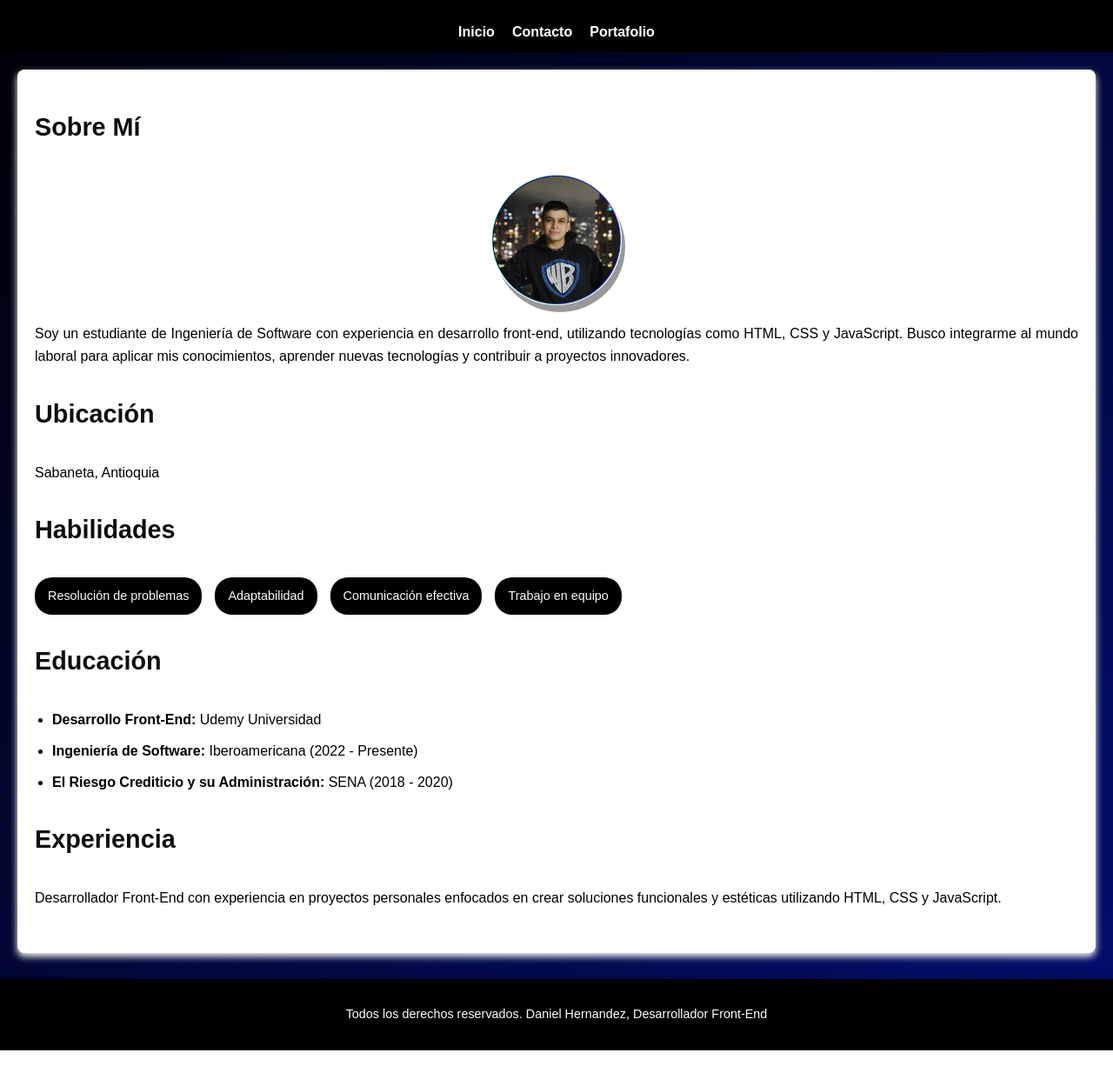
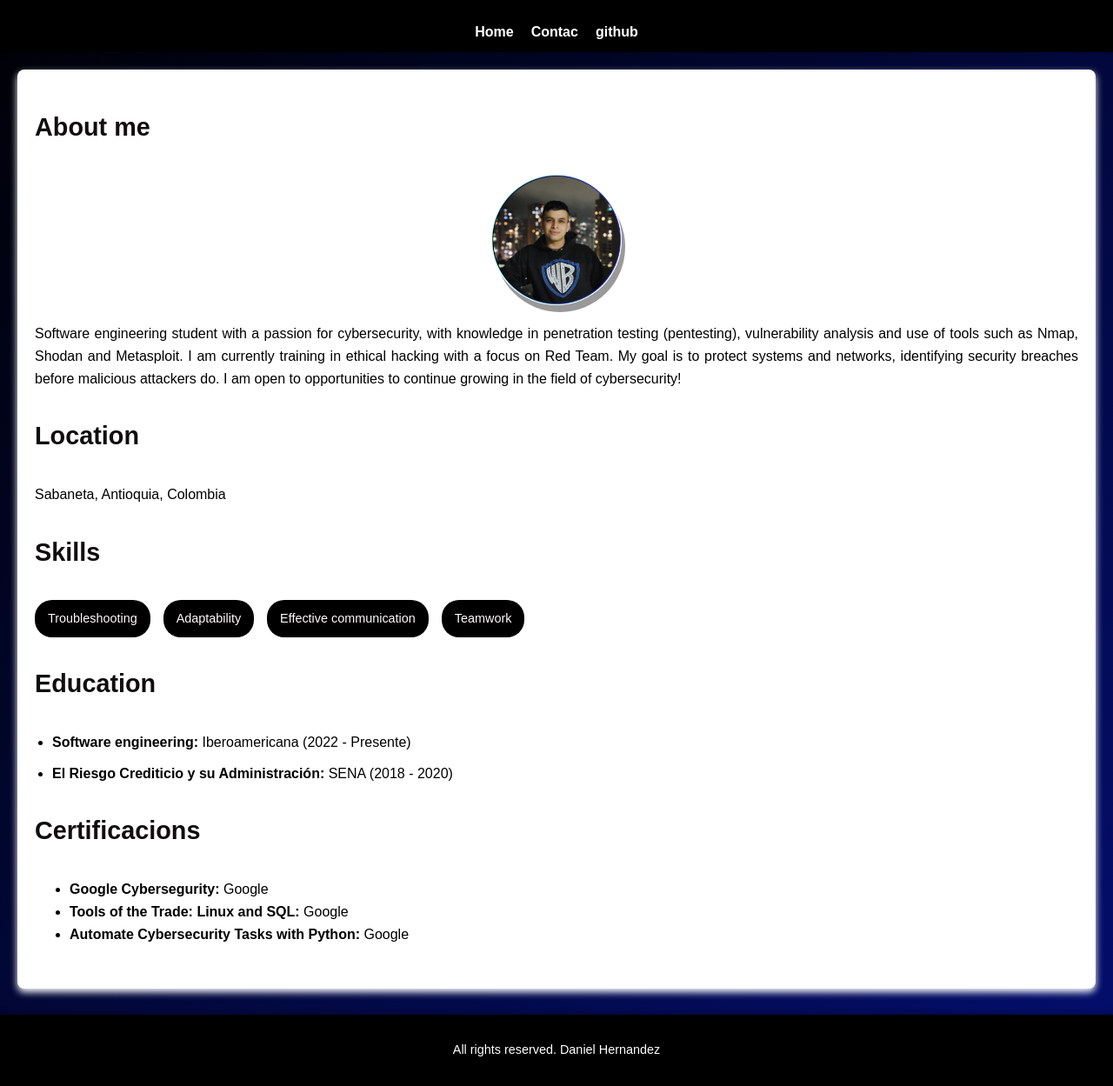
Before and after one commit to Danny894/Danny894.github.io, a plain HTML site: page index.html in a window 1280 px wide. Shown: the part 138-1387 px from the top of the page at 87% size. Before the commit the page ends 1346 px from the top, so only its background shows below. Drawn offline with Linux system fonts and the light colour scheme.

Commit message:
Update index.html

```diff
--- a/index.html
+++ b/index.html
@@ -4,7 +4,7 @@
 <head>
   <meta charset="UTF-8" />
   <meta name="viewport" content="width=device-width, initial-scale=1.0" />
-  <title>Daniel Hernandez - Desarrollador Front-End</title>
+  <title>Daniel Hernandez - Cybersecurity</title>
   <link rel="preload" href="index.css" as="style" />
   <link href="index.css" rel="stylesheet" />
 </head>
@@ -14,15 +14,15 @@
   <header>
     <h1 class="titulo">
       Daniel Hernando Hernandez Alarcon
-      <span>Desarrollador Front-End | Estudiante de Ingeniería de Software</span>
+      <span>Cybersecurity | Software Engineering Student</span>
     </h1>
   </header>
 
   <nav>
     <ul>
-      <li><a href="index.html">Inicio</a></li>
-      <li><a href="contacto.html">Contacto</a></li>
-      <li><a href="https://github.com/Danny894?tab=repositories" target="_blank">Portafolio</a></li>
+      <li><a href="index.html">Home</a></li>
+      <li><a href="contacto.html">Contac</a></li>
+      <li><a href="https://github.com/Danny894" target="_blank">github</a></li>
     </ul>
   </nav>
 
@@ -30,52 +30,53 @@
   <main>
 
     <section id="sobre-mi">
-      <h2>Sobre Mí</h2>
+      <h2>About me</h2>
       <img src="foto_sin_fondo.png" alt="Foto de Daniel Hernandez" />
       <p>
-        Soy un estudiante de Ingeniería de Software con experiencia en desarrollo
-        front-end, utilizando tecnologías como HTML, CSS y JavaScript. Busco integrarme
-        al mundo laboral para aplicar mis conocimientos, aprender nuevas tecnologías y
-        contribuir a proyectos innovadores.
+        Software engineering student with a passion for cybersecurity, with knowledge in
+        penetration testing (pentesting), vulnerability analysis and use of tools such as Nmap, Shodan and Metasploit.
+        I am currently training in ethical hacking with a focus on Red Team. My goal is to protect systems and
+        networks, identifying security breaches before malicious attackers do. I am open to
+        opportunities to continue growing in the field of cybersecurity!
       </p>
     </section>
 
     <section id="ubicacion">
-      <h2>Ubicación</h2>
-      <p>Sabaneta, Antioquia</p>
+      <h2>Location</h2>
+      <p>Sabaneta, Antioquia, Colombia</p>
     </section>
 
     <section id="skills">
-      <h2>Habilidades</h2>
+      <h2>Skills</h2>
       <ul>
-        <li>Resolución de problemas</li>
-        <li>Adaptabilidad</li>
-        <li>Comunicación efectiva</li>
-        <li>Trabajo en equipo</li>
+        <li>Troubleshooting</li>
+        <li>Adaptability</li>
+        <li>Effective communication</li>
+        <li>Teamwork</li>
       </ul>
     </section>
 
     <section id="educacion">
-      <h2>Educación</h2>
+      <h2>Education</h2>
       <ul>
-        <li><strong>Desarrollo Front-End:</strong> Udemy Universidad</li>
-        <li><strong>Ingeniería de Software:</strong> Iberoamericana (2022 - Presente)</li>
+        <li><strong>Software engineering:</strong> Iberoamericana (2022 - Presente)</li>
         <li><strong>El Riesgo Crediticio y su Administración:</strong> SENA (2018 - 2020)</li>
       </ul>
     </section>
 
 
-    <section id="experiencia">
-      <h2>Experiencia</h2>
-      <p>
-        Desarrollador Front-End con experiencia en proyectos personales enfocados
-        en crear soluciones funcionales y estéticas utilizando HTML, CSS y JavaScript.
-      </p>
+    <section id="Certificaciones">
+      <h2>Certificacions</h2>
+      <ul>
+        <li><strong>Google Cybersegurity:</strong> Google</li>
+        <li><strong>Tools of the Trade: Linux and SQL:</strong> Google</li>
+        <li><strong>Automate Cybersecurity Tasks with Python:</strong> Google</li>
+      </ul>
     </section>
   </main>
 
   <footer>
-    <p>Todos los derechos reservados. Daniel Hernandez, Desarrollador Front-End</p>
+    <p>All rights reserved. Daniel Hernandez</p>
   </footer>
 </body>
 
```
